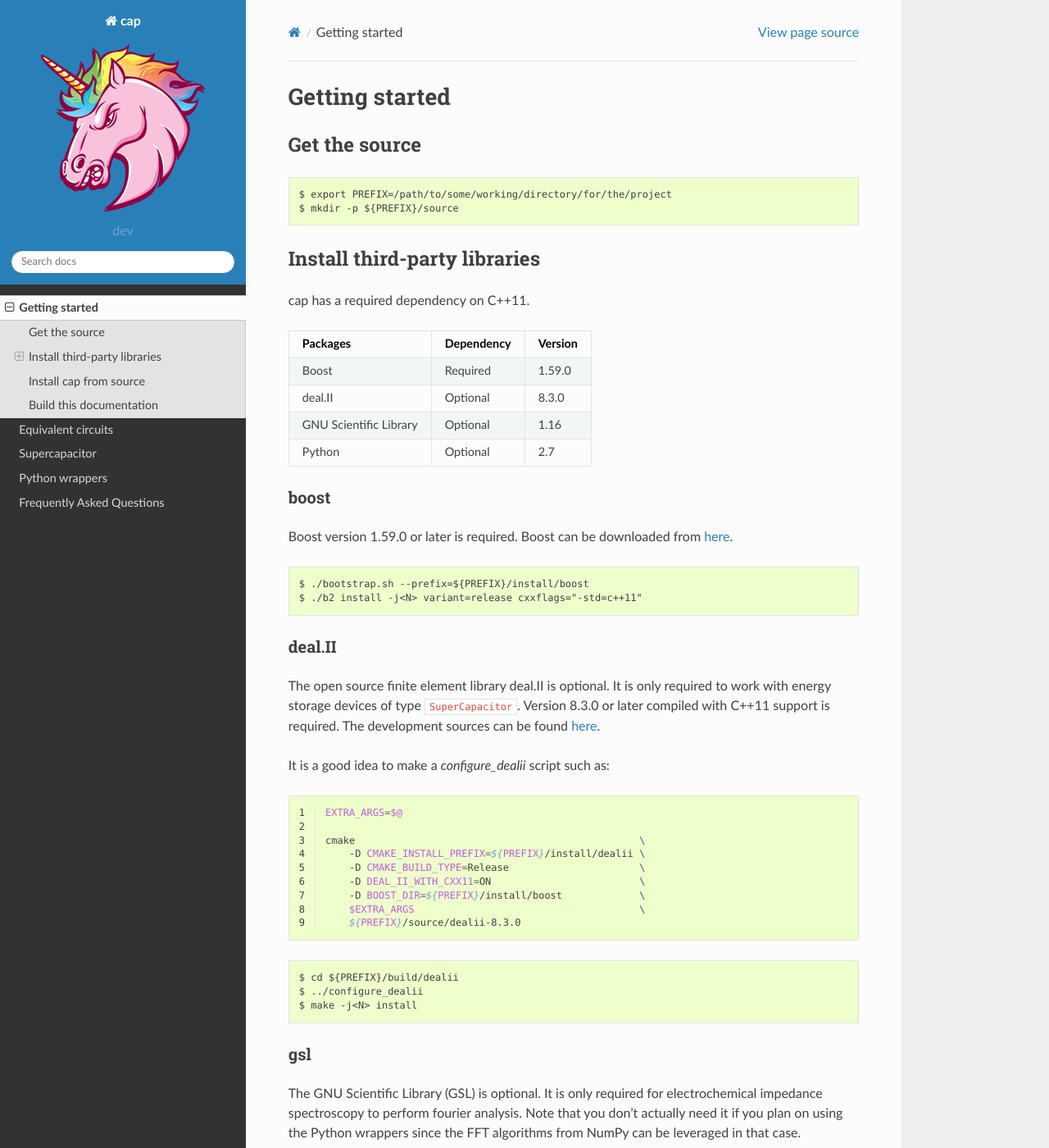
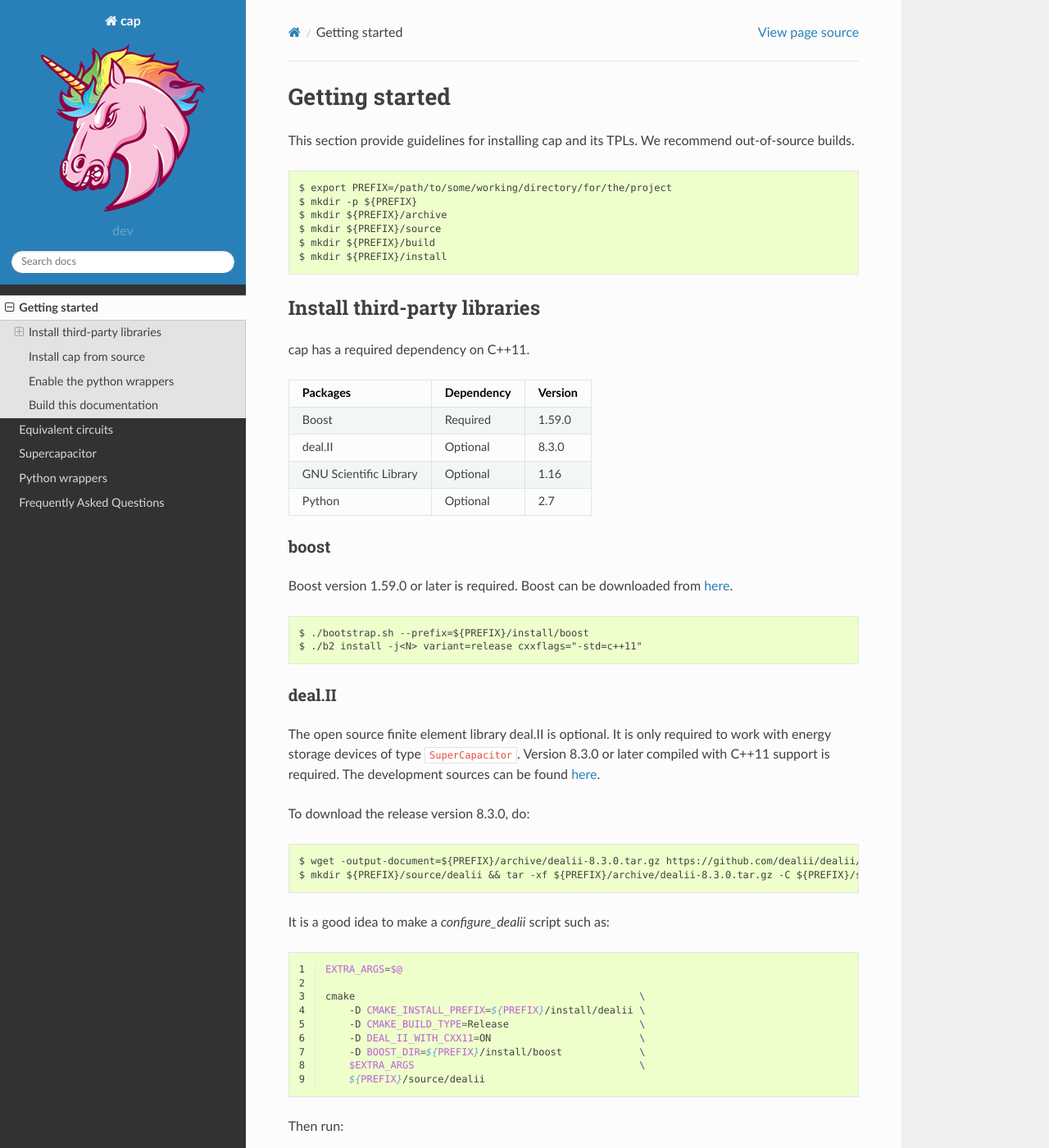
Before and after one commit to ORNL-CEES/Cap, a Sphinx documentation site: the page built from docs/source/install.rst, in a window 1280 px wide and 1400 px high. Shown: the whole window at 82% size. Built offline with Sphinx 7.4.7 and the Read the Docs theme 2.0.0, drawn with Linux system fonts in a browser that asks for light colours; formulas are drawn with MathJax 3; some of the changed text lies outside the part shown.

Commit message:
update installation guidelines

```diff
--- a/docs/source/install.rst
+++ b/docs/source/install.rst
@@ -1,13 +1,17 @@
 Getting started
 ===============
 
-Get the source
---------------
+This section provide guidelines for installing cap and its TPLs.
+We recommend out-of-source builds.
 
 .. code::
 
     $ export PREFIX=/path/to/some/working/directory/for/the/project
-    $ mkdir -p ${PREFIX}/source
+    $ mkdir -p ${PREFIX}
+    $ mkdir ${PREFIX}/archive
+    $ mkdir ${PREFIX}/source
+    $ mkdir ${PREFIX}/build
+    $ mkdir ${PREFIX}/install
 
 
 Install third-party libraries
@@ -40,11 +44,16 @@ Boost can be downloaded from `here <http://www.boost.org/users/download>`_.
 deal.II
 ^^^^^^^
 The open source finite element library deal.II is optional.
-It is only required to work with energy storage devices of type
-``SuperCapacitor``.
+It is only required to work with energy storage devices of type ``SuperCapacitor``.
 Version 8.3.0 or later compiled with C++11 support is required.
-The development sources can be found
-`here <https://github.com/dealii/dealii>`_.
+The development sources can be found `here <https://github.com/dealii/dealii>`_.
+
+To download the release version 8.3.0, do:
+
+.. code::
+
+    $ wget -output-document=${PREFIX}/archive/dealii-8.3.0.tar.gz https://github.com/dealii/dealii/releases/download/v8.3.0/dealii-8.3.0.tar.gz
+    $ mkdir ${PREFIX}/source/dealii && tar -xf ${PREFIX}/archive/dealii-8.3.0.tar.gz -C ${PREFIX}/source/dealii --strip-components=1
 
 It is a good idea to make a `configure_dealii` script such as:
 
@@ -59,7 +68,9 @@ It is a good idea to make a `configure_dealii` script such as:
         -D DEAL_II_WITH_CXX11=ON                         \
         -D BOOST_DIR=${PREFIX}/install/boost             \
         $EXTRA_ARGS                                      \
-        ${PREFIX}/source/dealii-8.3.0
+        ${PREFIX}/source/dealii
+
+Then run:
 
 .. code::
 
@@ -91,7 +102,9 @@ Get the source:
     $ git clone https://github.com/dalg24/cap.git ${PREFIX}/source/cap
     $ git clone https://github.com/dalg24/cap-data.git ${PREFIX}/source/cap-data
 
-[Recommended] Create a `configure_cap` script:
+`cap-data` contains a series of 2-D and 3-D meshes to model batteries or supercapacitors.
+
+Create a `configure_cap` script in `${PREFIX}/build`:
 
 .. code-block:: bash
     :linenos:
@@ -115,6 +128,33 @@ Configure, build and install:
     $ ../configure_cap
     $ make -j<N> && make install
 
+
+Run the tests:
+
+.. code::
+
+    $ ctest -j<N>
+
+
+Enable the python wrappers
+--------------------------
+
+To build the Python wrappers cap must be configured with an extra flag
+``PYTHON_INSTALL_DIR`` that tells cmake where Python is installed.
+
+Find out where Python is installed:
+
+.. code::
+
+    $ export PYTHON_INSTALL_DIR=`python -c "import sys; print sys.prefix"`
+
+Configure cap to build the python interface and (re)install:
+
+.. code::
+
+    $ cmake -DPYTHON_INSTALL_DIR=${PYTHON_INSTALL_DIR} ${PREFIX}/source/cap
+
+
 Build this documentation
 ------------------------
 
```
